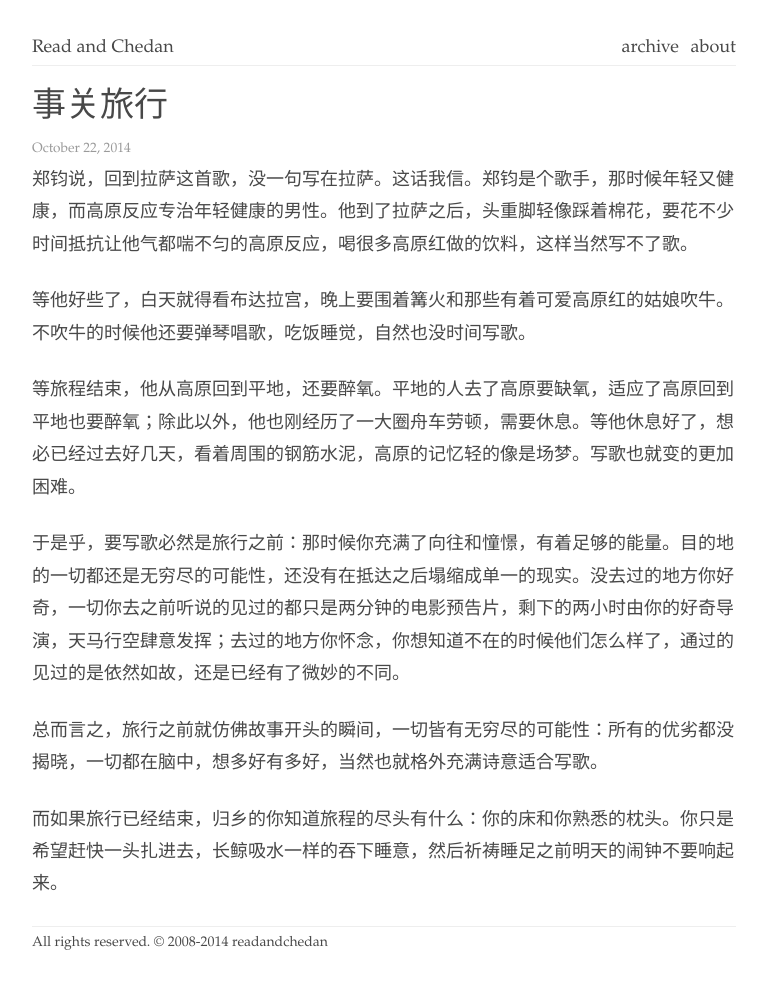
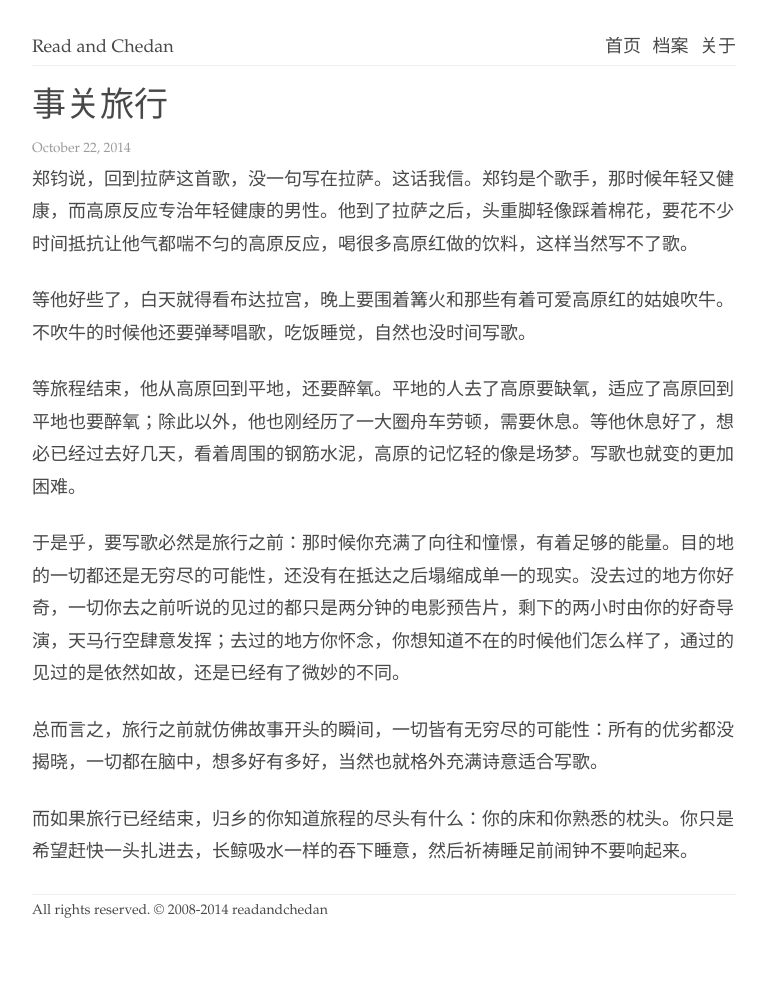
Before and after one commit to readandchedan/readandchedan.github.io, a Jekyll site: the page built from _posts/nonfiction/2014-10-22-about-travel.md, in a window 1280 px wide. Shown: the whole page, without its empty margins (256-1023 px from the left). Built offline with Jekyll 4.4.1, drawn with Linux system fonts in a browser that asks for light colours; after the commit the page ends 960 px from its top, so only the background shows below that.

Commit message:
添加一点中文链接和标签页

```diff
--- a/_layouts/default.html
+++ b/_layouts/default.html
@@ -10,8 +10,9 @@
       <div class="header">
         <a href="/" class="home">Read and Chedan</a>
         <div style="float:right;">
-          <a style="margin-right: 7px;" href="/archive.html">archive</a>
-          <a href="/about.html">about</a>
+          <a style="margin-right: 7px;" href="/">首页</a>
+          <a style="margin-right: 7px;" href="/archive.html">档案</a>
+          <a href="/about.html">关于</a>
         </div>
       </div>
       {% if page.path contains '_posts' %}
--- a/_posts/nonfiction/2014-10-22-about-travel.md
+++ b/_posts/nonfiction/2014-10-22-about-travel.md
@@ -13,4 +13,4 @@
 
 总而言之，旅行之前就仿佛故事开头的瞬间，一切皆有无穷尽的可能性：所有的优劣都没揭晓，一切都在脑中，想多好有多好，当然也就格外充满诗意适合写歌。
 
-而如果旅行已经结束，归乡的你知道旅程的尽头有什么：你的床和你熟悉的枕头。你只是希望赶快一头扎进去，长鲸吸水一样的吞下睡意，然后祈祷睡足之前明天的闹钟不要响起来。
+而如果旅行已经结束，归乡的你知道旅程的尽头有什么：你的床和你熟悉的枕头。你只是希望赶快一头扎进去，长鲸吸水一样的吞下睡意，然后祈祷睡足前闹钟不要响起来。
--- a/index.html
+++ b/index.html
@@ -5,12 +5,12 @@
 <p class="quote">Write a little every day, without hope and without despair. --- Isak Dinesen</p>
 <ul style="list-style-type: circle;">
     <li class="category">
-        <a href="/tabletennis.html">Table Tennis</a>
+        <a href="/tabletennis.html">体育.乒乓球</a>
     </li>
     <li class="category">
-        <a href="/nonfiction.html">Non Fiction</a>
+        <a href="/nonfiction.html">闲谈.杂叙</a>
     </li>
     <li class="category">
-        <a href="/fiction.html">Fiction</a>
+        <a href="/fiction.html">虚构.故事</a>
     </li>
 </ul>
```
